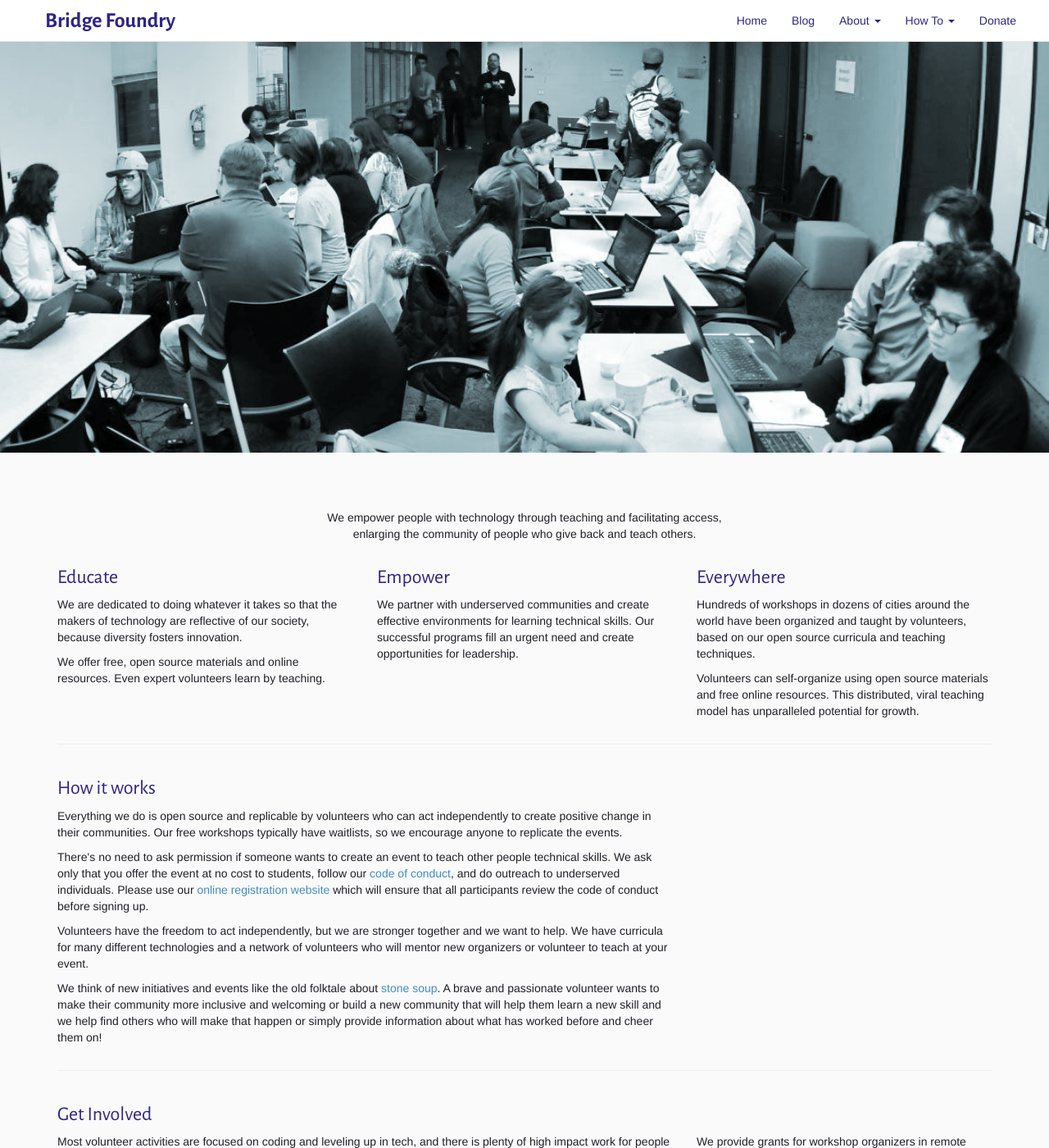
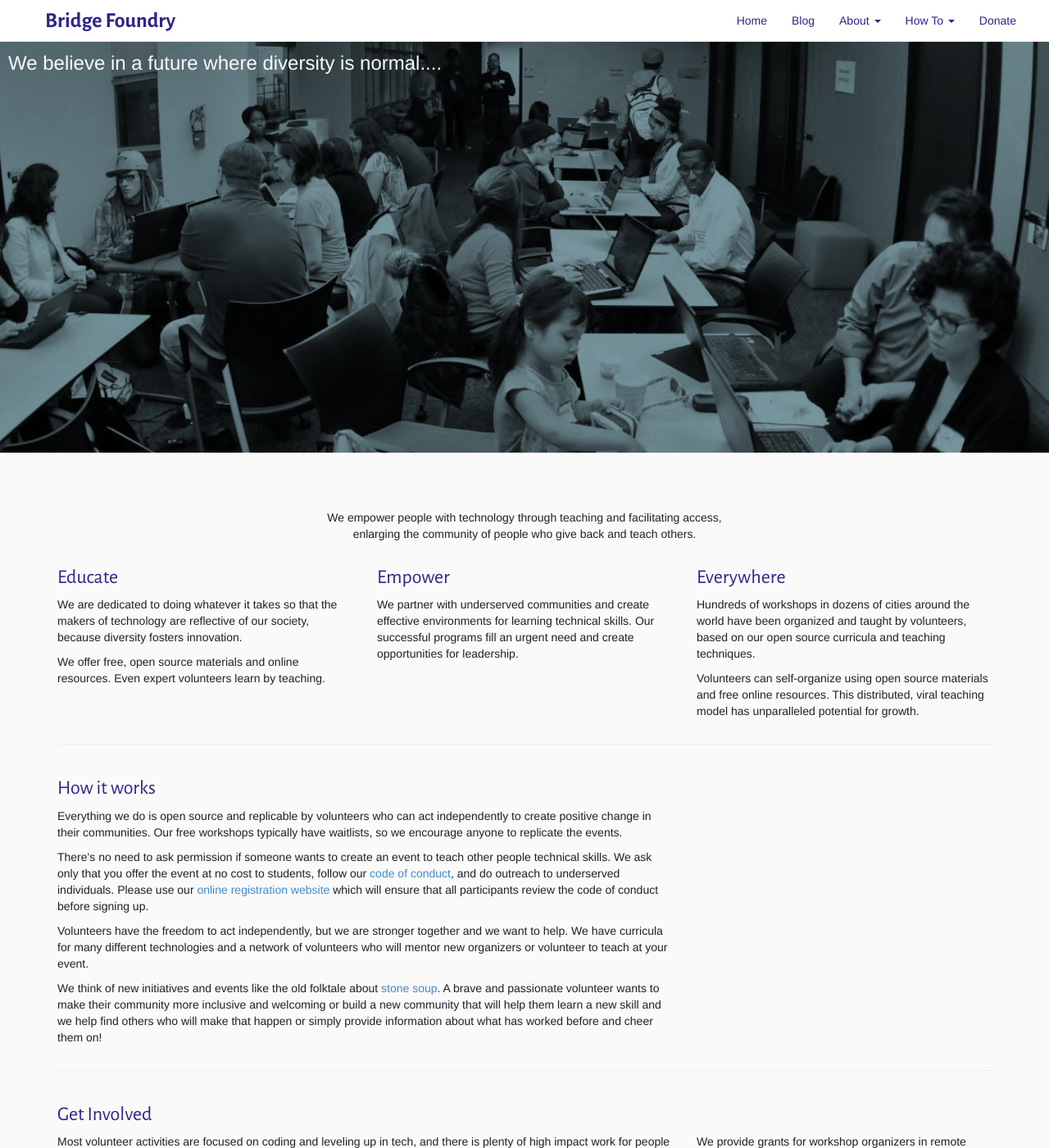
Before and after one commit to Satsaimistoowqp/bridgefoundry.github.io, a Jekyll site: the page built from index.html, in a window 1280 px wide and 1400 px high. Shown: the whole window at 82% size. Built offline with Jekyll 4.4.1, drawn with Linux system fonts in a browser that asks for light colours.

Commit message:
image darken with overlay, small footer improvement

```diff
--- a/_includes/footer.html
+++ b/_includes/footer.html
@@ -1,7 +1,7 @@
 <footer>
   <div class="container">
   <div class="row">
-    <div class="col-md-4">
+    <div class="col-md-2">
         <h4>Volunteer communities</h4>
         <ul>
         <li><a href="http://railsbridge.org/">RailsBridge</a></li>
@@ -14,7 +14,7 @@
         <li><a href="https://github.com/rust-community/rustbridge">RustBridge</a></li>
         </ul>
   </div>
-    <div class="col-md-4">
+    <div class="col-md-2">
         <h4>Additional Resources</h4>
         <ul>
         <li><a href="doc/bridge-building">How to create a Bridge</a></li>
@@ -25,7 +25,10 @@
         </ul>
 
     </div>
-    <div class="col-md-4">
+    <div class="col-md-2">
+    </div>
+
+      <div class="col-md-2">
       <h4>Contact Us</h4>
       <p>hello@bridgefoundry.org</p>
       <p>&nbsp;</p>
--- a/index.html
+++ b/index.html
@@ -1,8 +1,12 @@
 ---
 layout: default
 ---
-
-<img src="{{ site.github.url }}/images/workshop-color-layer-medium.png" srcset="{{ site.github.url }}/images/workshop-color-layer-large.png 1146w, {{ site.github.url }}/images/workshop-color-layer-medium.png 640w, {{ site.github.url }}/images/workshop-color-layer-small.png 320w" sizes="100vw" class="hero" alt="people working together on computers"></img>
+<div>
+    <div class="overlay-text">
+      <p>We believe in a future where diversity is normal....</p>
+    </div>
+    <img src="{{ site.github.url }}/images/workshop-color-layer-medium.png" srcset="{{ site.github.url }}/images/workshop-color-layer-large.png 1146w, {{ site.github.url }}/images/workshop-color-layer-medium.png 640w, {{ site.github.url }}/images/workshop-color-layer-small.png 320w" sizes="100vw" class="hero" alt="people working together on computers"></img>
+</div>
 <div class="container">
     <h1 class="headline">&nbsp;</h1>
     <div class="row">
--- a/site.scss
+++ b/site.scss
@@ -9,7 +9,9 @@
 $light2: #84A5AE;
 
 $light-text: #DDDDEE;
-
+$ruby-dark: #e64024;
+$ruby-light: #EB6852;
+$elixir-dark: #634580;
 
 // FAFAFA - light
 // 84A5AE - light accent
@@ -83,6 +85,15 @@
   height: auto;
 }
 
+.overlay-text {
+  width: 100%;
+  height: auto;
+  position: absolute;
+  color: $light;
+  font-size: 24px;
+  padding: 10px;
+}
+
 .headline {
   text-align: center;
 }
```
Also changed, not shown: images/light-blue-workshop/workshop-color-layer-large.png (added), images/light-blue-workshop/workshop-color-layer-medium.png (added), images/light-blue-workshop/workshop-color-layer-small.png (added), images/workshop-color-layer-large.png, images/workshop-color-layer-medium.png, images/workshop-color-layer-small.png, 2 other files.
